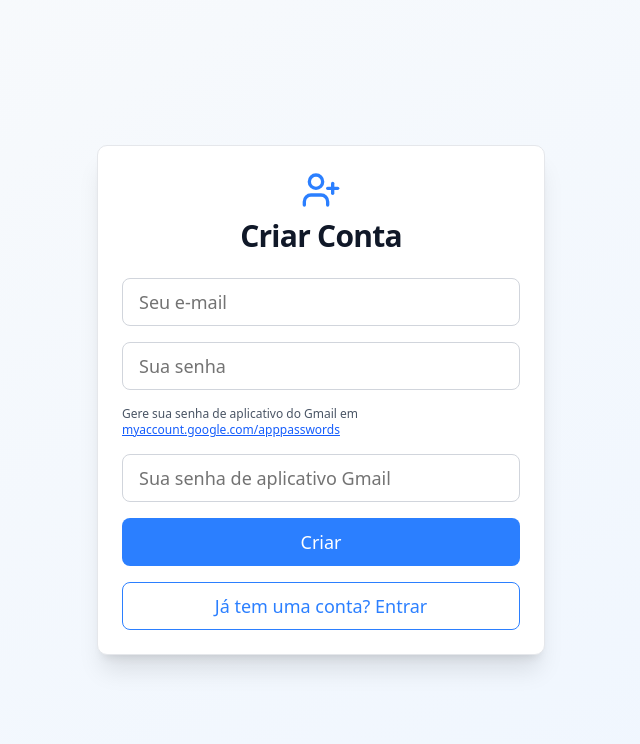
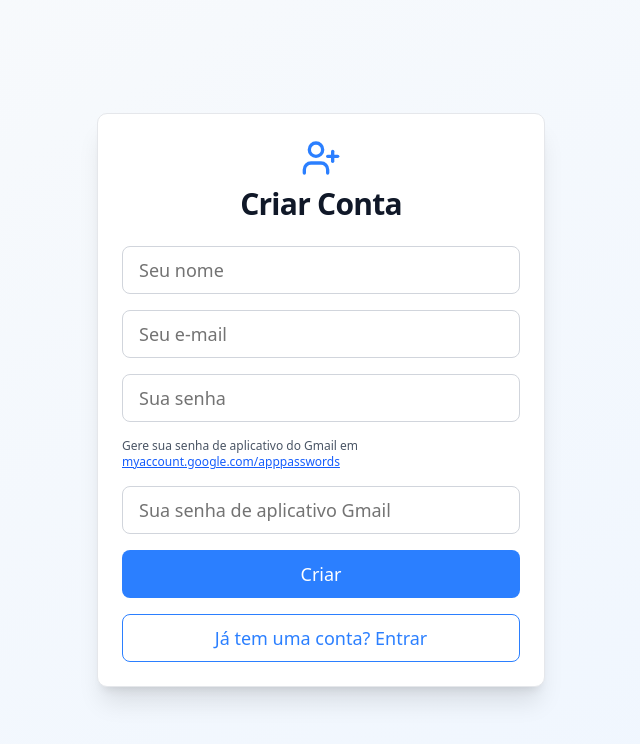
Before and after one commit to gcarucce10/email-classifier-app, a Next.js app in the folder frontend/: page /registrar in a window 1280 px wide. Shown: the top 744 px of the page, without its empty margins (319-959 px from the left). Built offline with nearby package versions, Linux system fonts and the light colour scheme.

Commit message:
Adição campo nome página registrar

```diff
--- a/frontend/src/app/registrar/page.tsx
+++ b/frontend/src/app/registrar/page.tsx
@@ -9,6 +9,7 @@
 import { Alert, AlertDescription } from "@/components/ui/alert"
 
 export default function Registrar() {
+  const [nome, setNome] = useState("")
   const [email, setEmail] = useState("")
   const [senha, setSenha] = useState("")
   const [erro, setErro] = useState<string | null>(null)
@@ -20,7 +21,7 @@
     setErro(null)
     setSucesso(null)
 
-    if (!email || !senha) {
+    if (!nome || !email || !senha || !smtpPassword) {
       setErro("Por favor, preencha todos os campos.")
       return
     }
@@ -32,7 +33,7 @@
         headers: {
           "Content-Type": "application/json",
         },
-        body: JSON.stringify({ email, senha, smtp_password: smtpPassword }),
+        body: JSON.stringify({ nome, email, senha, smtp_password: smtpPassword }),
       })
 
       const data = await response.json()
@@ -70,6 +71,13 @@
               <AlertDescription className="text-green-800">{sucesso}</AlertDescription>
             </Alert>
           )}
+          <Input
+            type="text"
+            placeholder="Seu nome"
+            value={nome}
+            onChange={(e) => setNome(e.target.value)}
+            className="h-12 px-4 text-lg border-gray-300 focus:ring-2 focus:ring-blue-400 focus:border-blue-400"
+          />
           <Input
             type="email"
             placeholder="Seu e-mail"
```
